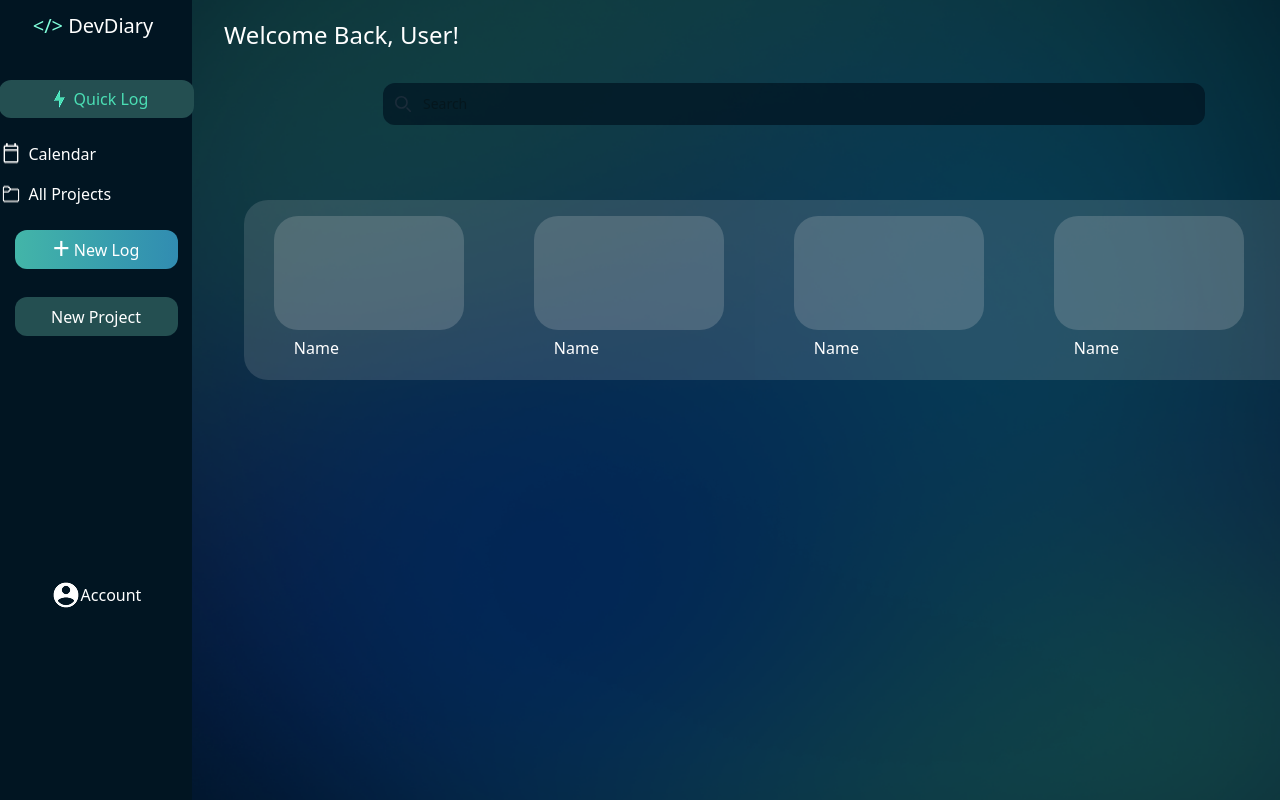
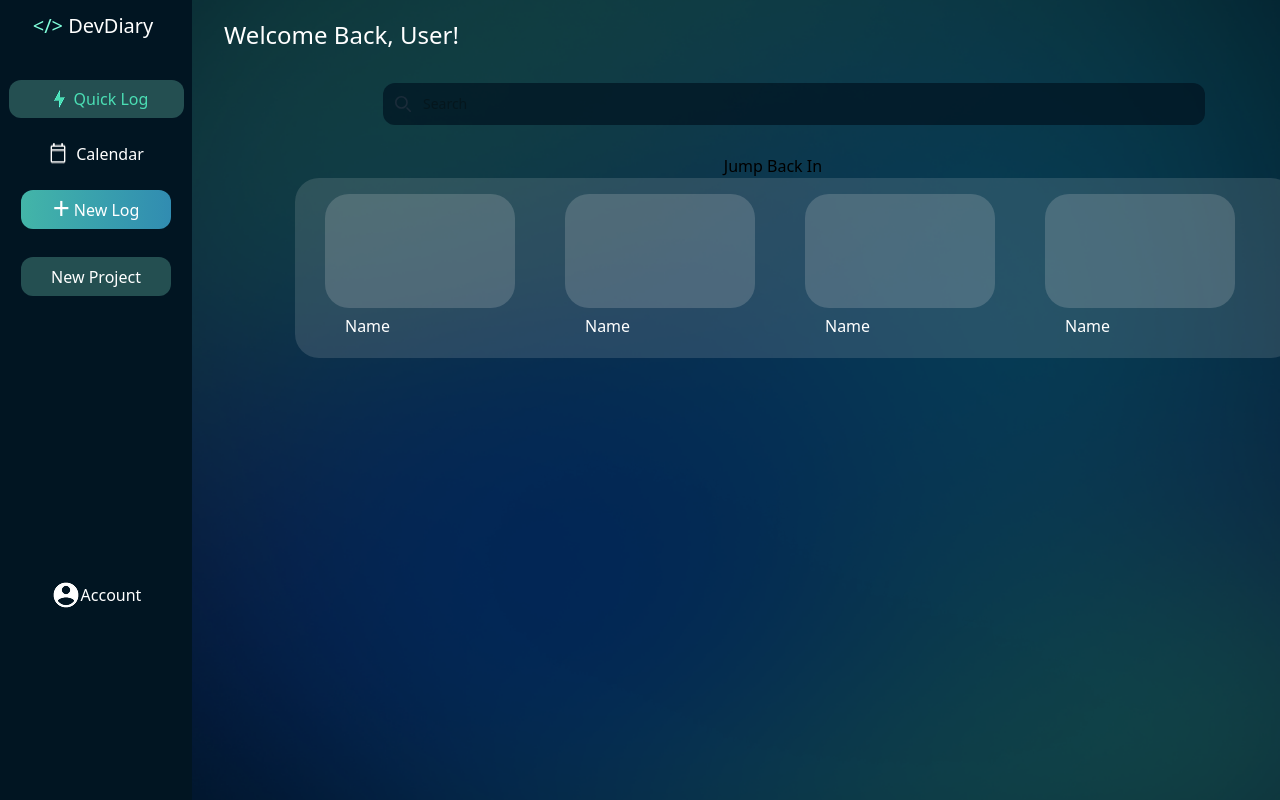
Before and after one commit to acm-projects/DevDiary, a React app in the folder frontend/: page / in a window 1280 px wide. Built offline with nearby package versions, Linux system fonts and the light colour scheme; the HTML template or start-up script is replaced by a standard one.

Commit message:
still working on the center Content Container

```diff
--- a/frontend/src/Pages/Home/Home.tsx
+++ b/frontend/src/Pages/Home/Home.tsx
@@ -5,7 +5,7 @@ import ContentContainer from "/src/component/Container/ContentContainer.tsx";
 const Home = () => {
   return (
     <>
-      <div className=" absolute inset-0 bg-[#011522] max-h-screen">
+      <div className=" absolute flex inset-0 bg-[#011522] max-h-screen">
         <div className=" absolute inset-0 -10 bg-[url('/Variant5.png')] bg-no-repeat bg-center bg-cover flex">
           {/* nav bar */}
           <Nav />
@@ -14,9 +14,6 @@ const Home = () => {
           </div>
           {/* search bar */}
           <form className="max-w-md mt-[7.5%]">
-            {/*     <label className="mb-2 text-sm font-medium text-gray-900 sr-only dark:text-white">
-              Search
-            </label> */}
             <div className="relative ml-[-30%] mt-[-5%]">
               <div className="absolute inset-y-0 start-0 flex items-center ps-3 pointer-events-none">
                 <svg
@@ -43,7 +40,18 @@ const Home = () => {
               />
             </div>
           </form>
-          <ContentContainer />
+
+          {/* The plan for this. keep everything the same but create a div that will act as a box to contain all the containers. Then have the containers overflow on the y axis and then allow users to scroll through that.  */}
+          <div className="flex flex-col justify-between align-left <ContentContainer/> ml-3 mt-[12%] ">
+            <span>
+              Jump Back In
+              <ContentContainer />{" "}
+            </span>
+
+            {/*  <span className="text-xl">Jump Back In </span>
+   <span className="text-xl">Jump Back In </span>
+   <span className="text-xl">Jump Back In </span> */}
+          </div>
         </div>
       </div>
     </>
--- a/frontend/src/component/Container/ContentBox.tsx
+++ b/frontend/src/component/Container/ContentBox.tsx
@@ -3,7 +3,7 @@ import React from "react";
 const ContentBox = () => {
   return (
     <>
-      <div className=" inline-block mt-4 ml-7.5 mr-10  hover:scale-105 ease-in-out duration-200 shrink-0 h-28.5 w-47.5 rounded-3xl ">
+      <div className=" inline-block mt-4 ml-7.5 mr-5  hover:scale-105 ease-in-out duration-200 shrink-0 h-28.5 w-47.5 rounded-3xl ">
         <div className=" inline-block cursor-pointer hover:scale-105 ease-in-out duration-200 shrink-0 h-28.5 w-47.5 rounded-3xl bg-[#D9D9D9]/[.20]"></div>
         <div className=" flex text-white ml-5 ">Name</div>
       </div>
--- a/frontend/src/component/Container/ContentContainer.tsx
+++ b/frontend/src/component/Container/ContentContainer.tsx
@@ -5,8 +5,8 @@ const ContentContainer = () => {
     /*Content Container */
   }
   return (
-    <div className="flex justify-center ml-12.5 ">
-      <div className=" fixed w-275 h-45 flex mt-50 ml-[5%] bg-[#D9D9D9]/[0.15] rounded-3xl">
+    <div className="flex justify-center ml-11 ">
+      <div className=" fixed w-250 h-45 flex  bg-[#D9D9D9]/[0.15] rounded-3xl">
         <div className=" w-full h-full overflow-x-scroll [&::-webkit-scrollbar]:hidden [-ms-overflow-style:none] [scrollbar-width:none] scroll whitespace-nowrap scroll-smooth  ">
           <ContentBox />
           <ContentBox />
--- a/frontend/src/component/NavBar/Nav.tsx
+++ b/frontend/src/component/NavBar/Nav.tsx
@@ -4,38 +4,45 @@ const Nav = () => {
   return (
     <>
       <div className="h-full w-[15%] flex justify-left  flex-col items-center space-y-10  relative bg-[#011522] text-white ">
+        {/*Logo */}
         <div className="text-xl mt-3 mr-1.5 ">
           <span className="text-[#80FFDB]">{"</>"}</span> DevDiary{" "}
         </div>
         <span className="h-115">
-          <button className="bg-[#244F51] bg-opacity-65 w-[195px] h-[38px] ml-1.5 mb-6 mr-1.5 rounded-xl">
-            <span className=" flex items-center justify-center text-[#4BDEB4] hover:scale-105 ease-in-out duration-200">
+          {/*Quick Log Button*/}
+          <button className="bg-[#244F51] bg-opacity-65 w-[175px] h-[38px] ml-1.5 mb-6 mr-1.5 rounded-xl hover:scale-105 ease-in-out duration-200">
+            <span className=" flex items-center justify-center text-[#4BDEB4] ">
               <img src="public\Lightning Bolt.png" alt="" />
               Quick Log
             </span>
           </button>
+          {/*Calendar */}
           <a
             href=""
-            className=" flex items-left justify-left hover:scale-105 ease-in-out duration-200 text-l mb-4 ml-2">
+            className=" flex items-left justify-center hover:scale-105 ease-in-out duration-200 text-l mb-6 ">
             <img src="public\Calendar.png" alt="" className="mr-2" />
             Calendar
           </a>
-          <a
+          {/*All Projects */}
+          {/*  <a
             href=""
             className=" flex items-left justify-left  hover:scale-105 ease-in-out duration-200 text-l mb-6 ml-2">
             <img src="public\Folder.png" alt="" className="mr-2" />
             All Projects
-          </a>
+          </a> */}
+          {/*New Log Button*/}
           <div className="flex justify-center mb-5">
-            <button className="bg-gradient-to-r from-[#43B5A8] to-[#318CB1] bg-opacity-65 w-[163px] h-[39px] rounded-xl flex justify-center mb-2 hover:scale-105 ease-in-out duration-200">
+            <button className="bg-gradient-to-r from-[#43B5A8] to-[#318CB1] bg-opacity-65 w-[150px] h-[39px] rounded-xl flex justify-center mb-2 hover:scale-105 ease-in-out duration-200">
               <span className="text-3xl">+ </span>
               <span className="text-l mt-2 ml-1 "> New Log</span>
             </button>
           </div>
-          <button className="bg-[#244F51] bg-opacity-20 w-[163px] h-[39px] ml-1.5 mr-1.5 rounded-xl hover:scale-105 ease-in-out duration-200">
+          {/*New Project Button*/}
+          <button className="bg-[#244F51] bg-opacity-20 w-[150px] h-[39px] ml-1.5 mr-1.5 rounded-xl hover:scale-105 ease-in-out duration-200">
             New Project
           </button>
         </span>
+        {/*Account*/}
         <a
           href=""
           className="flex items-center justify-center  hover:scale-105 ease-in-out duration-200 text-l">
```
